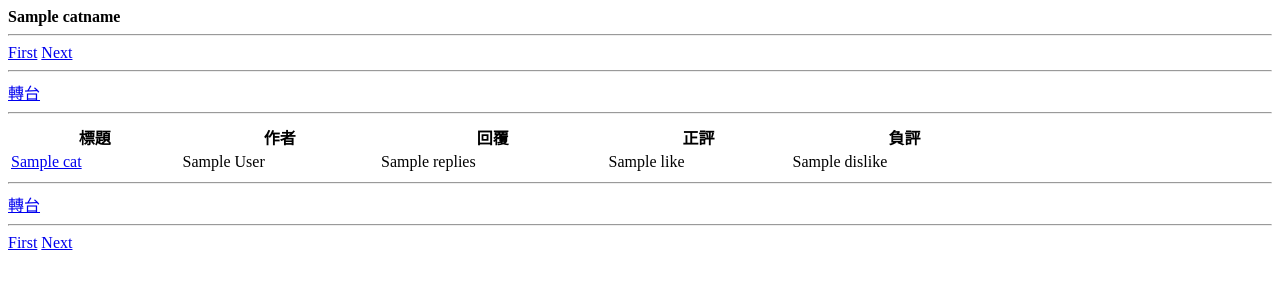
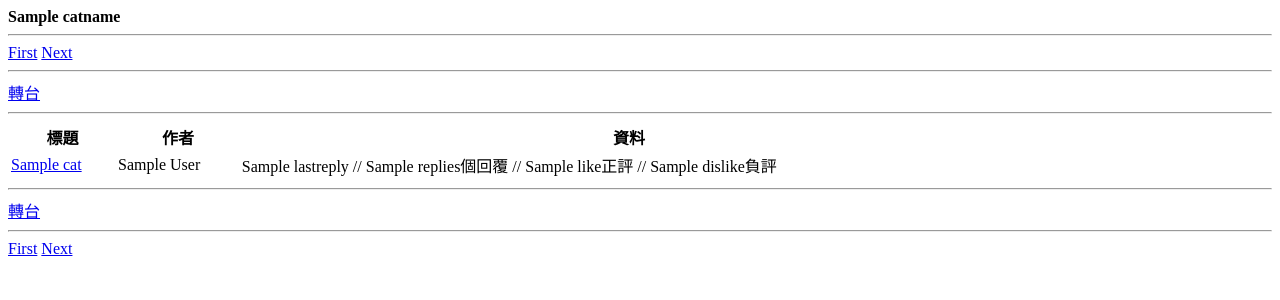
Before and after one commit to lazyfai/lihkgweb1, a Flask app: template templates/cat.html in a window 1280 px wide. Shown: the top 300 px of the page. Run offline with Flask 2, Linux system fonts and the light colour scheme; the template is opened without the code that fills it: most values are stand-ins (such as "Sample title", 1, 10 or a date in 2020).

Commit message:
more thread info

```diff
--- a/flaskapp.py
+++ b/flaskapp.py
@@ -70,8 +70,11 @@ def listcat(catid=None,pageid=None):
         like = i['like_count']
         dislike = i['dislike_count']
         replies = i['no_of_reply']
+        lastreplyts = i['last_reply_time']
+        tz = pytz.timezone('Asia/Hong_Kong')
+        lastreply = datetime.datetime.fromtimestamp(int(lastreplyts), tz=tz).strftime('%Y-%m-%d %H:%M:%S')
         url = "/thread/%s/page/1" % (threadid)
-        catitem = dict(id=threadid,title=title,author=author,url=url,like=like,dislike=dislike,replies=replies)
+        catitem = dict(id=threadid,title=title,author=author,url=url,like=like,dislike=dislike,replies=replies,lastreply=lastreply)
         catlist.append(catitem)
     return render_template('cat.html', catid=catid, catname=catname, catlist=catlist, nextpage=nextpage, prevpage=prevpage)
 
--- a/templates/cat.html
+++ b/templates/cat.html
@@ -21,17 +21,15 @@
 <tr>
 	<th>標題</th>
 	<th>作者</th>
-	<th>回覆</th>
-	<th>正評</th>
-	<th>負評</th>
+	<th>資料</th>
 </tr>
 {% for cat in catlist %}
 <tr>
 	<td><a href={{cat.url}}>{{cat.title}}</a></td>
 	<td>{{cat.author}}</td>
-	<td>{{cat.replies}}</td>
-	<td>{{cat.like}}</td>
-	<td>{{cat.dislike}}</td>
+	<td>
+		{{cat.lastreply}} // {{cat.replies}}個回覆 // {{cat.like}}正評 // {{cat.dislike}}負評
+	</td>
 </tr>
 {% endfor %}
 		</table>
```
